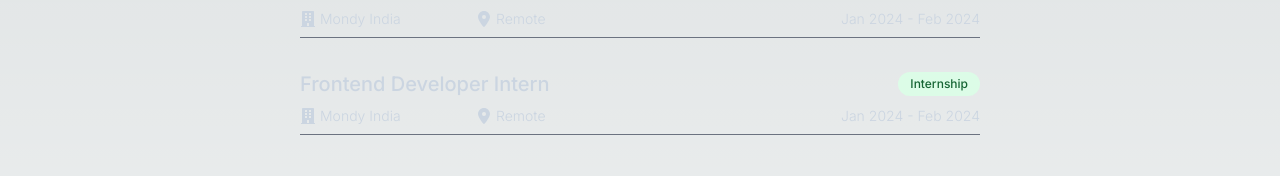
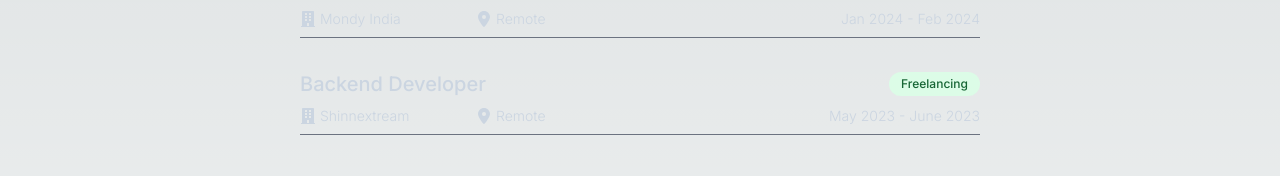
Before and after one commit to moh1t-do/portfoliov2, a Next.js app: page / in a window 1280 px wide. Shown: the part 471-647 px from the top of the page. Built offline with nearby package versions, Linux system fonts and the light colour scheme.

Commit message:
chore: add exp

```diff
--- a/src/components/Sections/Experience.section.tsx
+++ b/src/components/Sections/Experience.section.tsx
@@ -1,15 +1,17 @@
+import { workProps } from "@/@types/prop.types";
 import Work from "../Misc/Work";
 function Experience() {
 
-    const dummy = {
-        position: "Frontend Developer Intern", company: "Mondy India", location: "Remote", type: "Internship", duration: "Jan 2024 - Feb 2024"
-    }
+    const workExps: workProps[] = [{
+        position: "Frontend Developer Intern", company: "Mondy India", location: "Remote", type: "Internship", weblink: "https://www.mondy.in/", duration: "Jan 2024 - Feb 2024"
+    },
+    { position: "Backend Developer", company: "Shinnextream", location: "Remote", type: "Freelancing", weblink: "https://www.shinnextream.in/", duration: "May 2023 - June 2023" }]
     return (<div className="my-16 px-3 font-sen text-white" id="experience">
         <p className="text-3xl font-bold text-blue-500">Work Experience</p>
 
         <div className="text-md  flex flex-col font-medium md:text-xl custom:text-lg">
-            <Work {...dummy} />
-            <Work {...dummy} />
+
+            {workExps.map((workexp, i) => <Work key={i} {...workexp} />)}
 
         </div>
     </div>);
```
Also changed, not shown: src/@types/prop.types.ts (+10 -1 lines).
